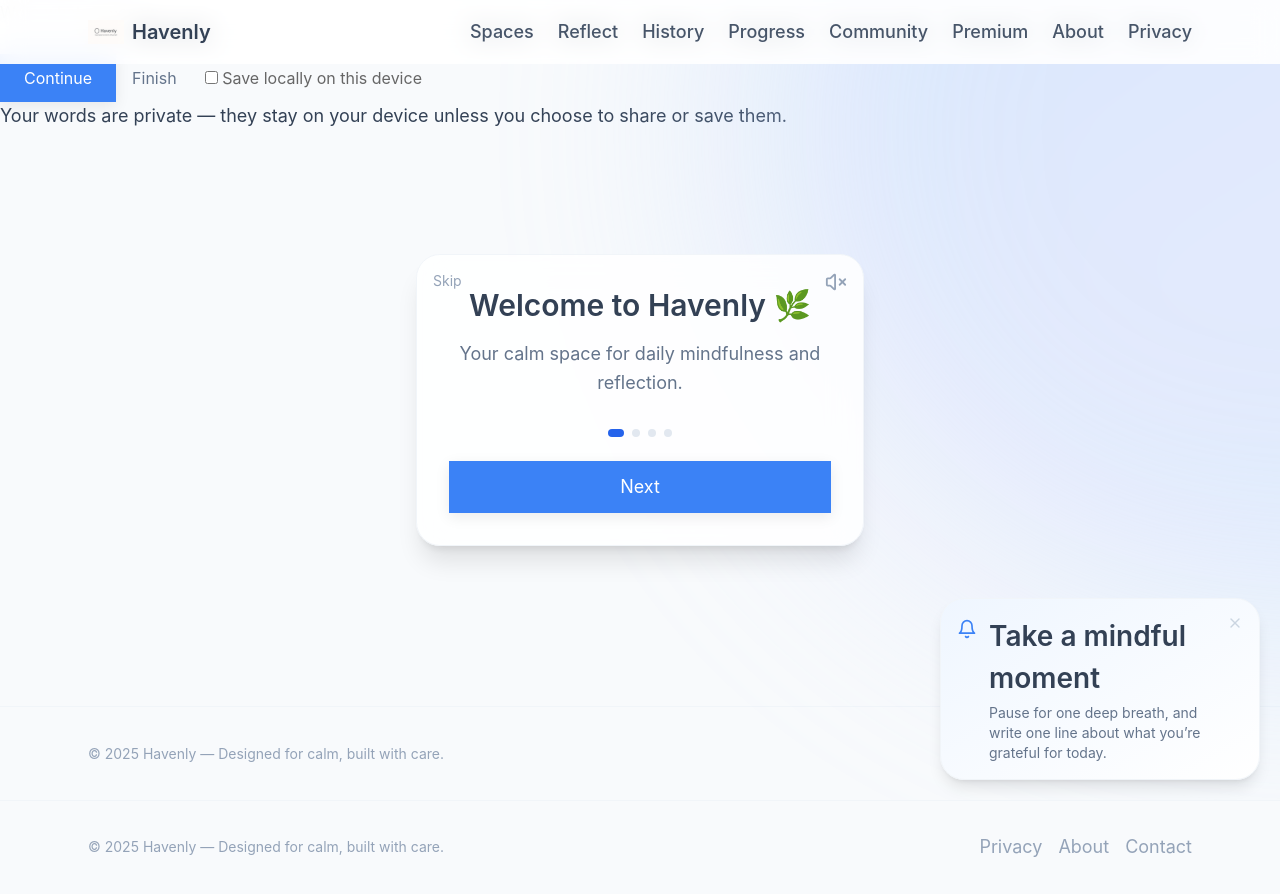
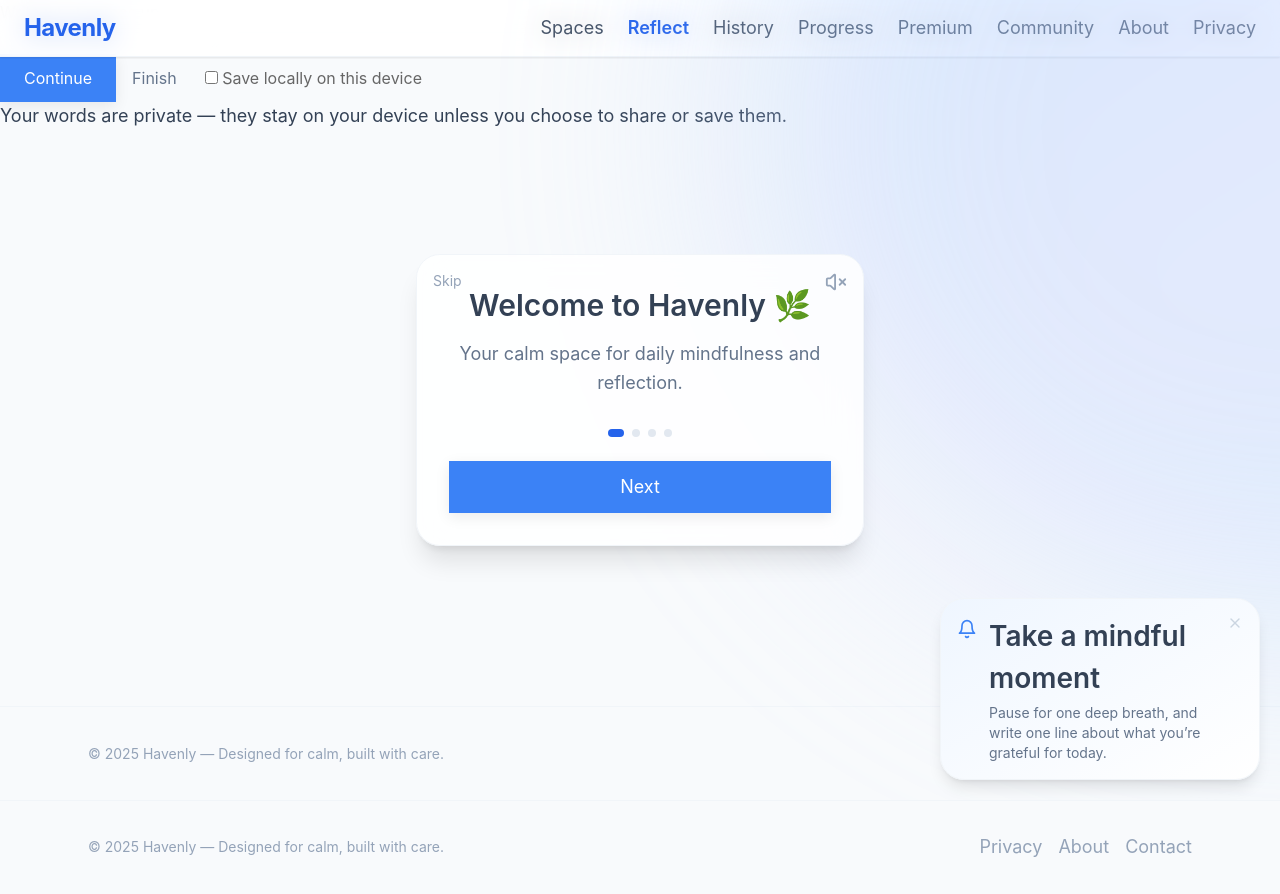
Before and after one commit to Khrboshi/havenly, a Next.js app: page /reflect in a window 1280 px wide. Built offline with nearby package versions, Linux system fonts and the light colour scheme.

Commit message:
Update Header.js

```diff
--- a/components/Header.js
+++ b/components/Header.js
@@ -2,108 +2,111 @@
 
 import { useState, useEffect } from "react";
 import Link from "next/link";
-import Image from "next/image";
+import { useRouter } from "next/router";
 import { motion, AnimatePresence } from "framer-motion";
 import { Menu, X } from "lucide-react";
 
+const navLinks = [
+  { label: "Spaces", href: "/" },
+  { label: "Reflect", href: "/reflect" },
+  { label: "History", href: "/history" },
+  { label: "Progress", href: "/progress" },
+  { label: "Premium", href: "/premium" },
+  { label: "Community", href: "/community" },
+  { label: "About", href: "/about" },
+  { label: "Privacy", href: "/privacy" },
+];
+
 export default function Header() {
+  const router = useRouter();
   const [open, setOpen] = useState(false);
-  const [scrolled, setScrolled] = useState(false);
 
+  // Disable background scroll when menu is open
   useEffect(() => {
-    const onScroll = () => setScrolled(window.scrollY > 10);
-    window.addEventListener("scroll", onScroll);
-    return () => window.removeEventListener("scroll", onScroll);
-  }, []);
+    document.body.style.overflow = open ? "hidden" : "auto";
+  }, [open]);
 
-  const navLinks = [
-    { href: "/rooms", label: "Spaces" },
-    { href: "/unpack", label: "Reflect" },
-    { href: "/history", label: "History" },
-    { href: "/progress", label: "Progress" },
-    { href: "/community", label: "Community" },
-    { href: "/premium", label: "Premium" },
-    { href: "/about", label: "About" },
-    { href: "/privacy", label: "Privacy" },
-  ];
+  // Auto-close on route change
+  useEffect(() => {
+    const handleRouteChange = () => setOpen(false);
+    router.events.on("routeChangeStart", handleRouteChange);
+    return () => router.events.off("routeChangeStart", handleRouteChange);
+  }, [router.events]);
 
   return (
-    <header
-      className={`fixed top-0 w-full z-50 transition-all duration-300 ${
-        scrolled
-          ? "bg-white/80 dark:bg-slate-900/80 backdrop-blur-md shadow-sm border-b border-slate-200 dark:border-slate-700"
-          : "bg-white/70 dark:bg-slate-900/70 backdrop-blur-md"
-      }`}
-    >
-      <div className="max-w-6xl mx-auto px-6 flex items-center justify-between h-16">
-        {/* Logo */}
-        <Link href="/" className="flex items-center gap-2 group">
-          <Image
-            src="/logo.png"
-            alt="Havenly logo"
-            width={36}
-            height={36}
-            priority
-            className="transition-transform group-hover:scale-105"
-          />
-          <span className="text-xl font-semibold text-slate-800 dark:text-slate-100">
-            Havenly
-          </span>
+    <header className="fixed top-0 left-0 w-full z-40 bg-white/70 dark:bg-slate-900/70 backdrop-blur-md border-b border-slate-200 dark:border-slate-700 shadow-sm">
+      <div className="max-w-7xl mx-auto flex items-center justify-between px-6 py-3">
+        {/* Brand / Logo */}
+        <Link
+          href="/"
+          className="text-2xl font-bold text-blue-600 dark:text-blue-400 tracking-tight"
+        >
+          Havenly
         </Link>
 
-        {/* Desktop Nav */}
-        <nav className="hidden md:flex gap-6 text-sm font-medium">
-          {navLinks.map(({ href, label }) => (
+        {/* Desktop Navigation */}
+        <nav className="hidden md:flex items-center space-x-6">
+          {navLinks.map(({ label, href }) => (
             <Link
               key={href}
               href={href}
-              className="text-slate-700 dark:text-slate-200 hover:text-blue-600 dark:hover:text-blue-400 transition"
+              className={`transition-colors duration-200 ${
+                router.pathname === href
+                  ? "text-blue-600 dark:text-blue-400 font-semibold"
+                  : "text-slate-700 dark:text-slate-200 hover:text-blue-500"
+              }`}
             >
               {label}
             </Link>
           ))}
         </nav>
 
-        {/* Mobile Menu Button */}
+        {/* Mobile Menu Toggle */}
         <button
+          className="md:hidden text-slate-700 dark:text-slate-200 hover:text-blue-500 focus:outline-none focus:ring-2 focus:ring-blue-400 rounded-lg p-2"
+          aria-label={open ? "Close menu" : "Open menu"}
           onClick={() => setOpen(!open)}
-          className="md:hidden p-2 rounded-md hover:bg-slate-200/50 dark:hover:bg-slate-700/50 transition"
-          aria-label="Toggle menu"
         >
-          {open ? (
-            <X className="w-6 h-6 text-slate-800 dark:text-slate-100" />
-          ) : (
-            <Menu className="w-6 h-6 text-slate-800 dark:text-slate-100" />
-          )}
+          {open ? <X size={26} /> : <Menu size={26} />}
         </button>
       </div>
 
       {/* Mobile Menu Overlay */}
       <AnimatePresence>
         {open && (
-          <motion.div
-            initial={{ opacity: 0 }}
-            animate={{ opacity: 1 }}
-            exit={{ opacity: 0 }}
-            className="fixed inset-0 bg-slate-900/95 backdrop-blur-md flex flex-col items-center justify-center space-y-6 text-lg z-40 md:hidden"
+          <motion.nav
+            key="mobile-menu"
+            initial={{ opacity: 0, y: -10 }}
+            animate={{ opacity: 1, y: 0 }}
+            exit={{ opacity: 0, y: -10 }}
+            transition={{ duration: 0.25, ease: "easeOut" }}
+            className="fixed inset-0 bg-slate-900/95 backdrop-blur-md flex flex-col items-center justify-center space-y-6 text-lg font-medium text-white md:hidden"
           >
-            {navLinks.map(({ href, label }) => (
-              <Link
+            {navLinks.map(({ label, href }) => (
+              <motion.div
                 key={href}
-                href={href}
-                className="text-white text-xl font-medium hover:text-blue-400 transition"
+                whileTap={{ scale: 0.95 }}
                 onClick={() => setOpen(false)}
               >
-                {label}
-              </Link>
+                <Link
+                  href={href}
+                  className={`block text-center ${
+                    router.pathname === href
+                      ? "text-blue-400 font-semibold underline underline-offset-4"
+                      : "hover:text-blue-300"
+                  }`}
+                >
+                  {label}
+                </Link>
+              </motion.div>
             ))}
             <button
               onClick={() => setOpen(false)}
-              className="btn-secondary mt-8 text-white border-white hover:bg-white hover:text-slate-900"
+              className="mt-8 text-sm text-slate-300 hover:text-white underline underline-offset-2"
             >
               Close Menu
             </button>
-          </motion.div>
+          </motion.nav>
         )}
       </AnimatePresence>
     </header>
```
